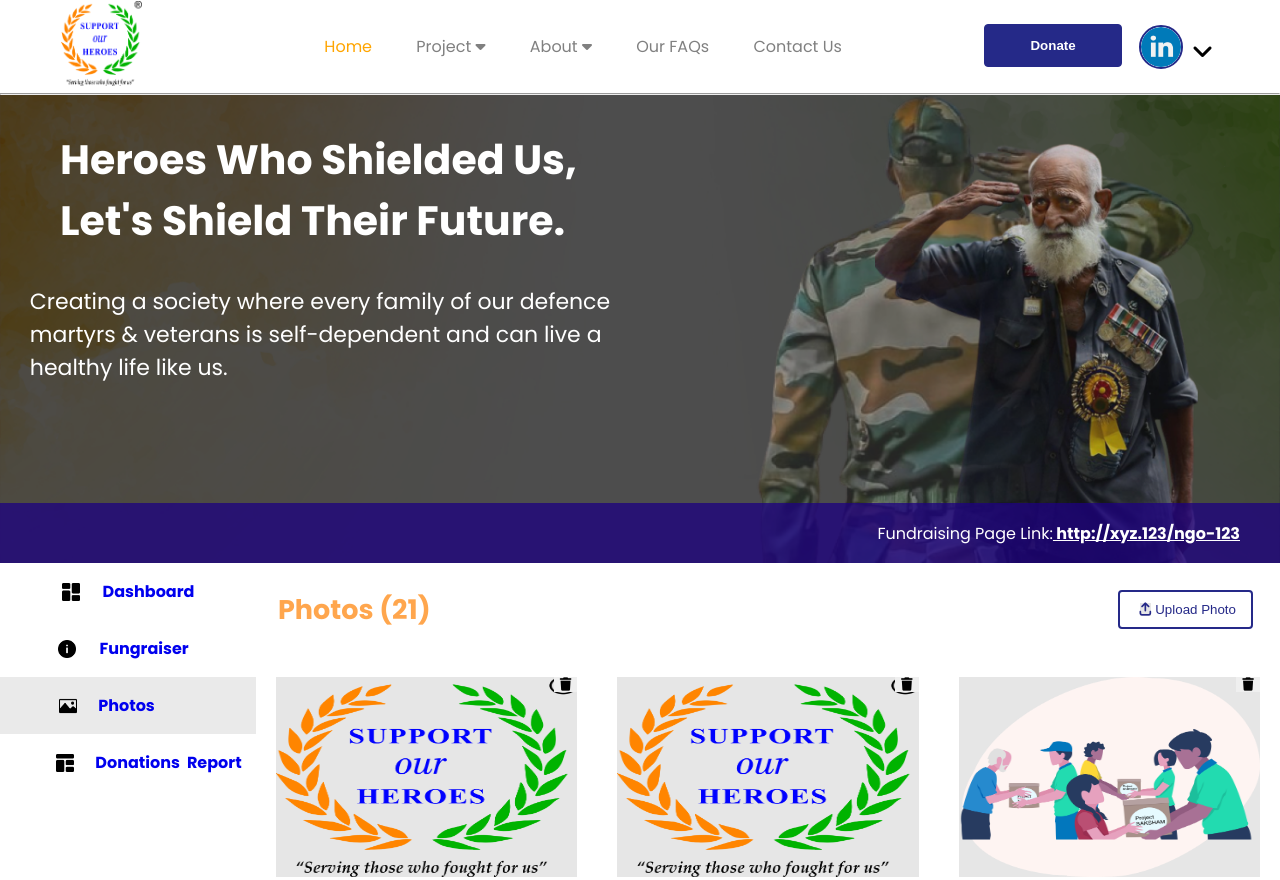
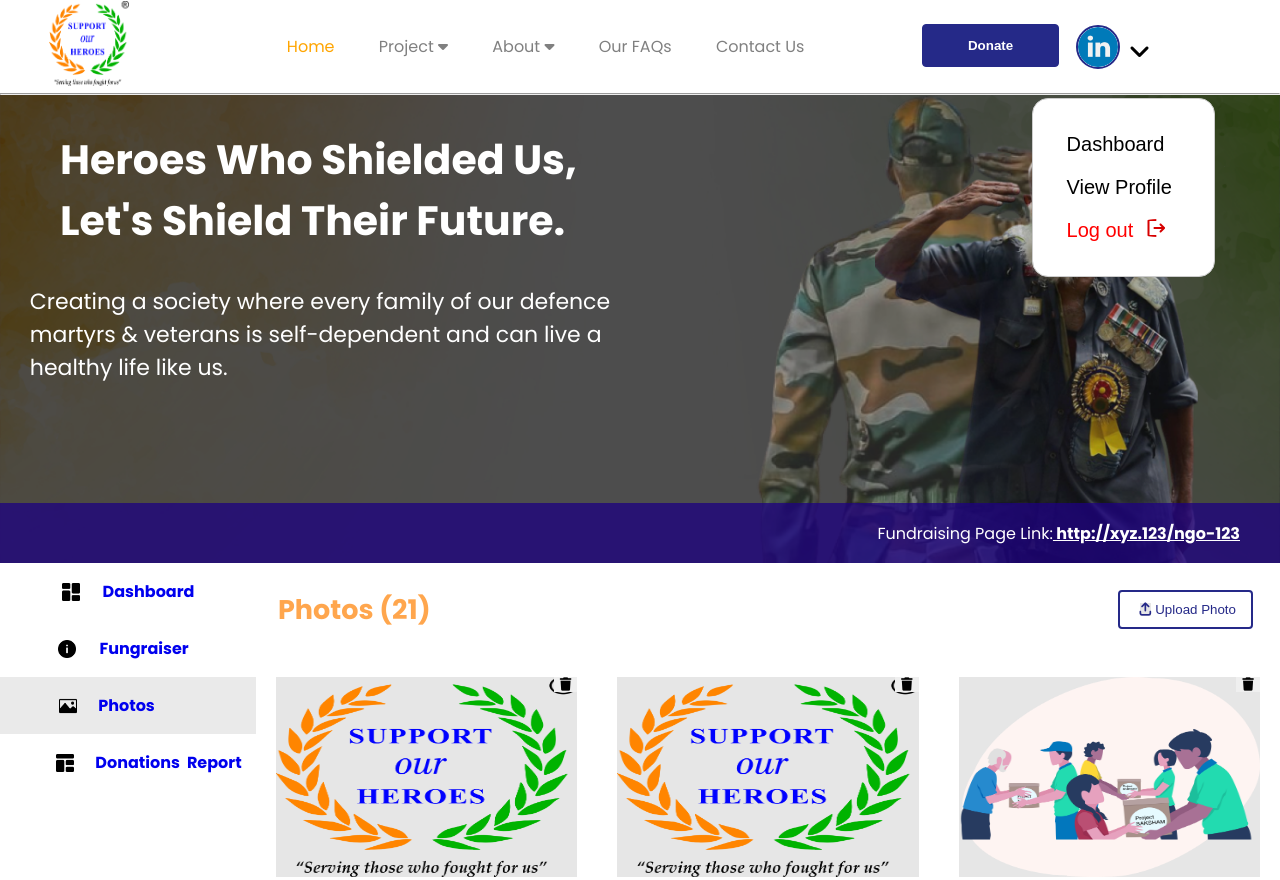
Before and after one commit to meetpaunoc/meet_ngo, a plain HTML site: page ngo/index.html in a window 1280 px wide. Shown: the top 880 px of the page. Drawn offline with nearby package versions, Linux system fonts and the light colour scheme.

```diff
--- a/ngo/index.html
+++ b/ngo/index.html
@@ -79,15 +79,16 @@
               <div class="selected-option">
                 <i class="fa-solid fa-angle-up fa-rotate-180"></i>
               </div>
+            </div>
               <ul class="dropdown-options">
                 <li data-value="option1">Dashboard</li>
                 <li data-value="option2">View Profile</li>
-                <li data-value="option3">log out<img src="img/Vector.svg" height="18px" ></li>
+                <li data-value="option3" style="color: red;">Log out<img src="img/Vector.svg" height="18px"></li>
               </ul>
             </div>
           </button>
         </div>
-      </div>
+
     </header>
     <!-- hr row -->
     <hr />
--- a/ngo/style.css
+++ b/ngo/style.css
@@ -148,6 +148,7 @@
     border: none;
     background-color: #ffffff;
     display: flex;
+    outline: none;
 }
 .profilebutton i{
     display: flex;
@@ -166,17 +167,22 @@
     cursor: pointer;
     margin-left: 4px;
     margin-top: 14px;
+    margin-right: 75px;
 
 }
-
 .profileimg .dropdown-options {
     min-width: 91px;
     list-style: none;
-    padding: 0;
-    display: none;
+    padding: 24px;
     position: absolute;
     border: 1px solid #ccc;
     background-color: #fff;
+    border-radius: 16px;
+    z-index: 1;
+    position: absolute;
+    align-content: center;
+    transform: translate3d(-44px, 60px, 0px);
+    display: block;
 }
 .dropdown-options i{
     display: inline-block;
@@ -185,7 +191,9 @@
     padding: 10px;
     cursor: pointer;
     display: flex;
-    min-width: 88px;
+    min-width: 108px;
+    border-radius: 16px;
+    font-size: 20px;
 }
 .dropdown-options img {
     border: none;
```
